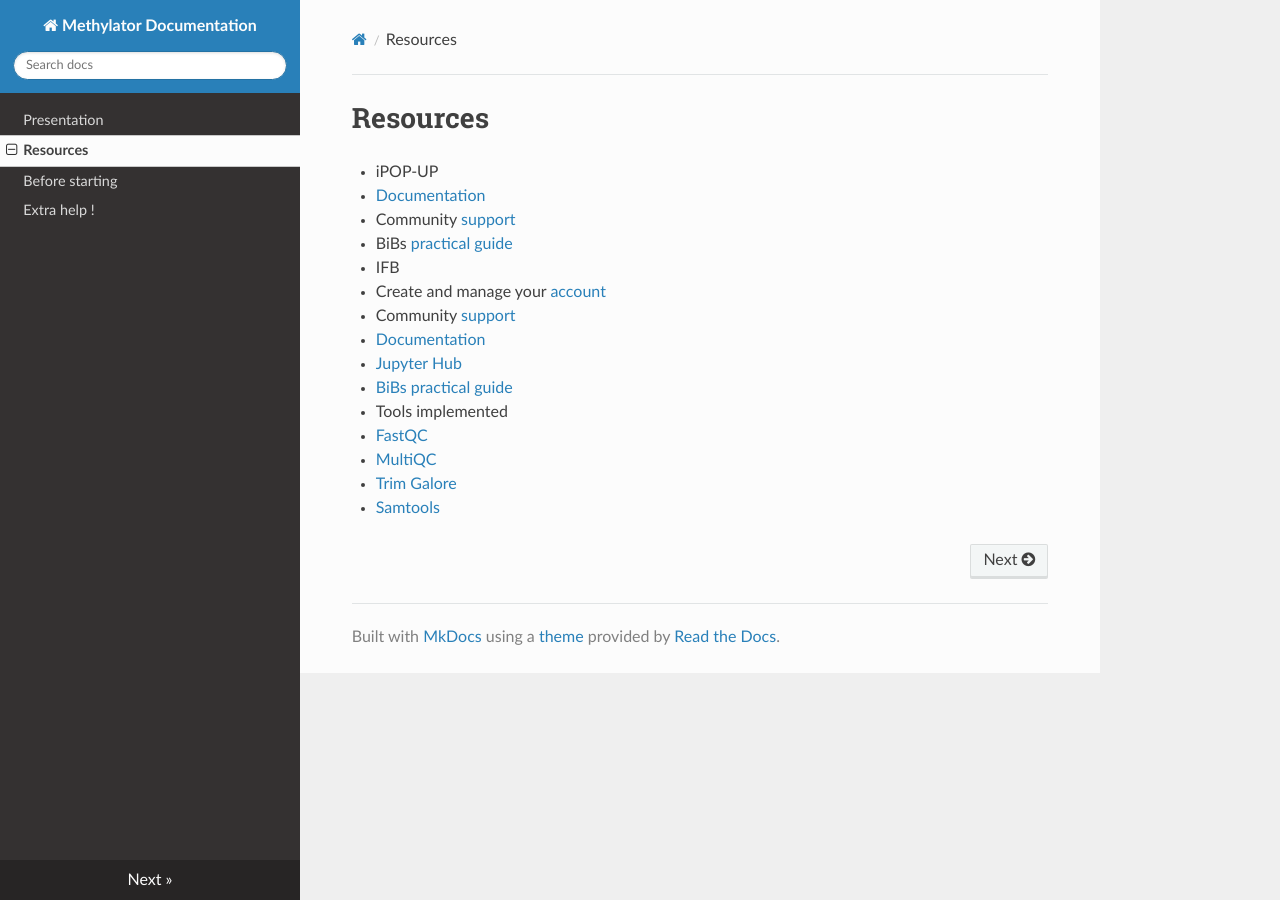
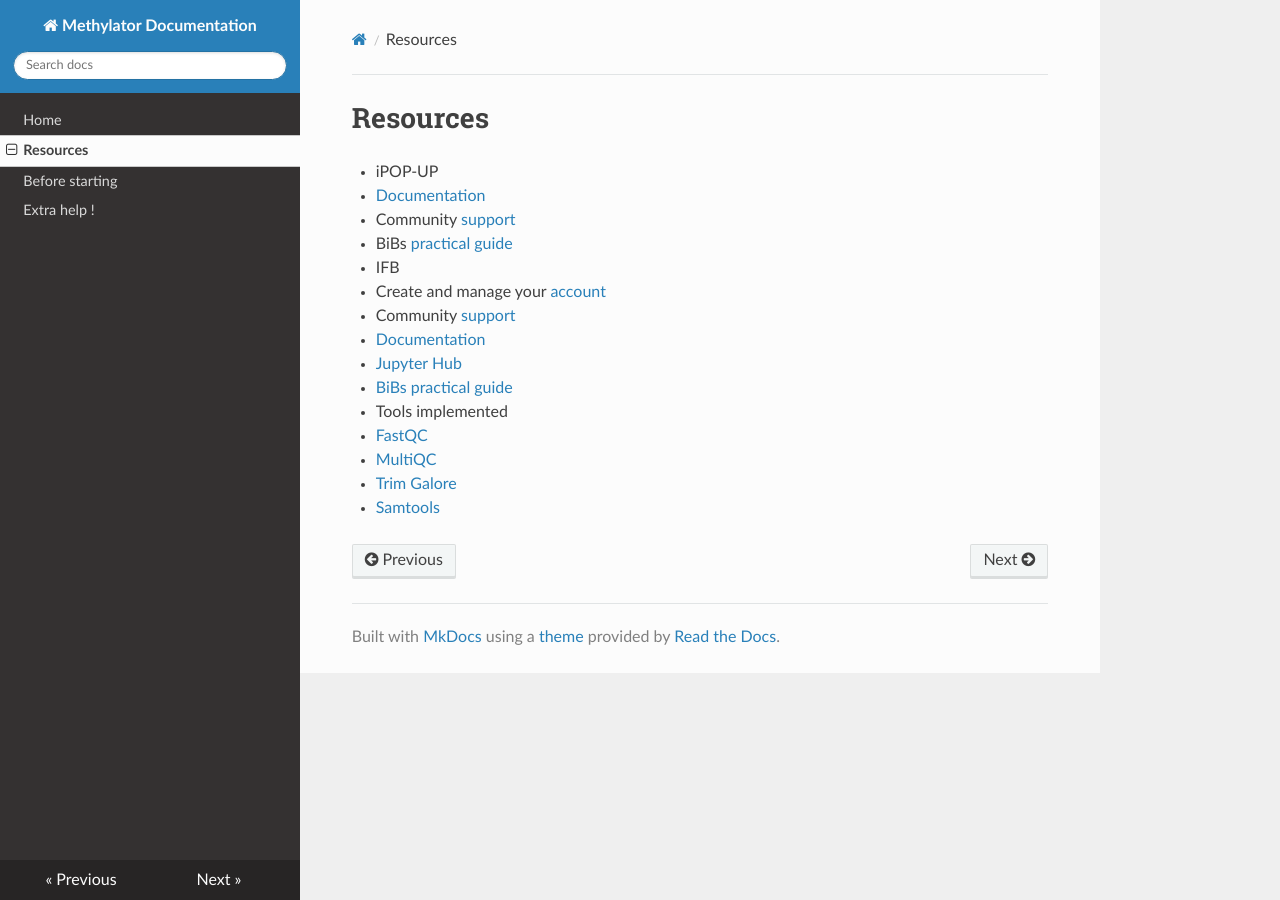
Before and after one commit to parisepigenetics/Methylator-Documentation, an MkDocs documentation site: the page built from docs/resources.md, in a window 1280 px wide. Built offline with MkDocs 1.6.1, drawn with Linux system fonts in a browser that asks for light colours; nearby versions of some CDN libraries.

Commit message:
Update mkdocs.yml

```diff
--- a/mkdocs.yml
+++ b/mkdocs.yml
@@ -1,6 +1,6 @@
 site_name: Methylator Documentation
 nav:
-  - Presentation: presentation.md
+  - Home: index.md
   - Resources: resources.md
   - Before starting: before_start.md
   - Extra help !: extra_help.md
```
